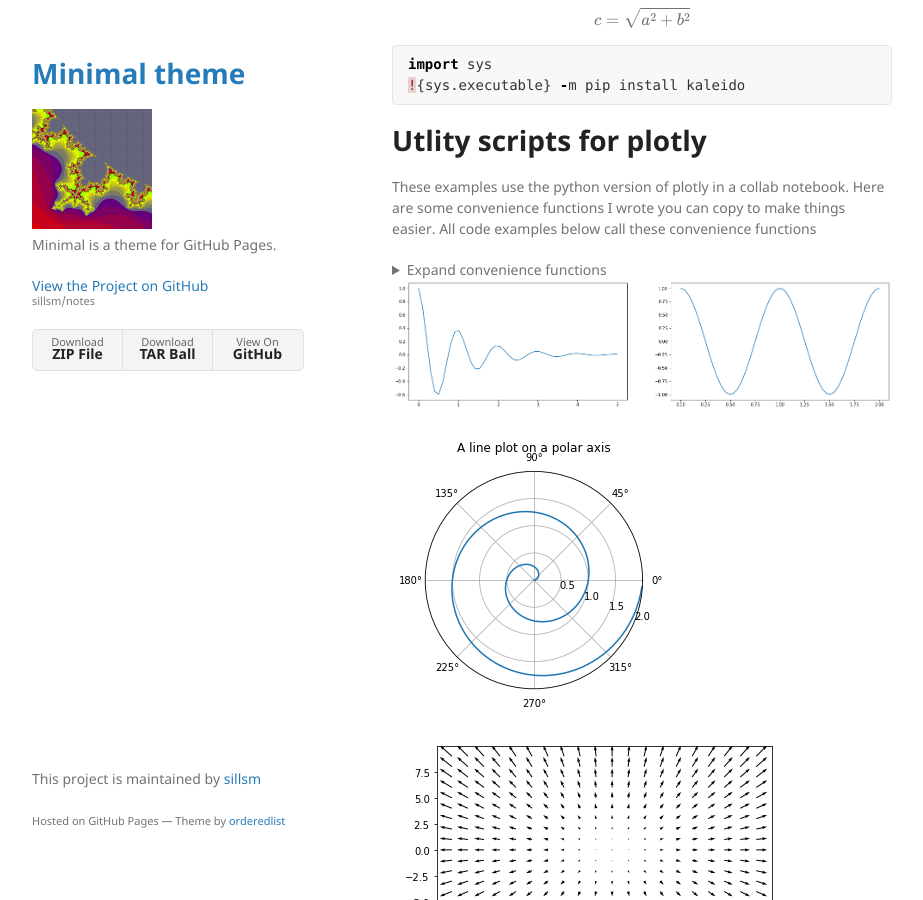
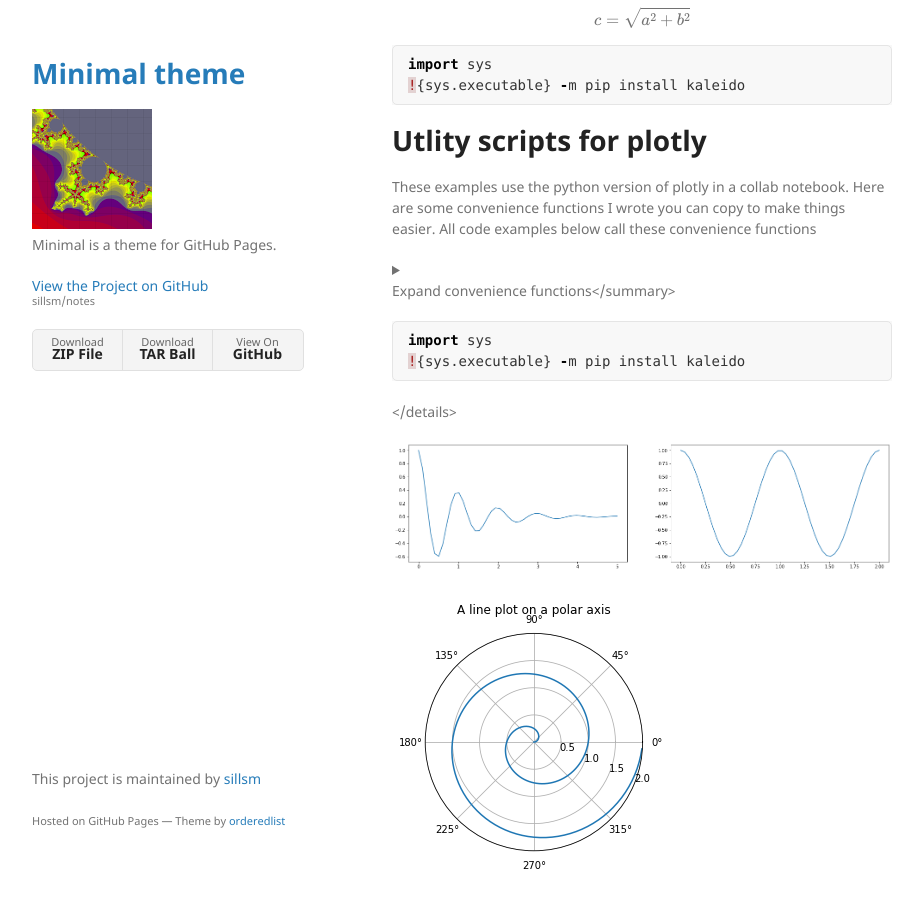
Before and after one commit to sillsm/notes, a Jekyll site: the page built from _posts/2022-03-02-shorter.md, in a window 1280 px wide and 900 px high, scrolled down 370 px. Shown: the whole window, without its empty margins (178-1101 px from the left). Built offline with Jekyll 4.4.1, drawn with Linux system fonts in a browser that asks for light colours; our own code applies the rules of GitHub Pages for plain Markdown files; formulas are drawn with MathJax 3; part of the change alters nothing that is shown.

```diff
--- a/_config.yml
+++ b/_config.yml
@@ -9,5 +9,9 @@ date_format: "%B %d, %Y"
 
 logo: /assets/img/photo.jpg
 
+markdown: kramdown
+kramdown:
+  parse_block_html: true
+
 plugins:
  - jekyll-feed
```
